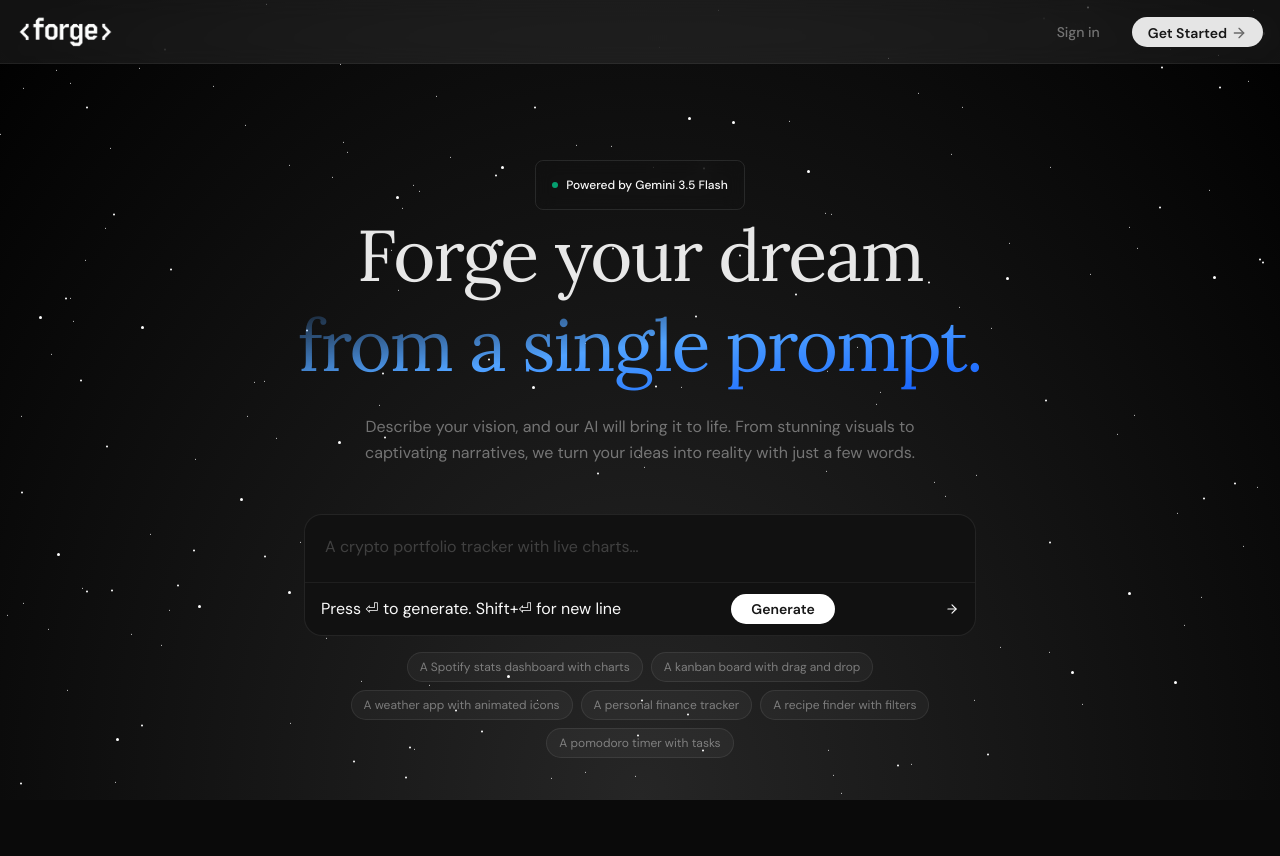
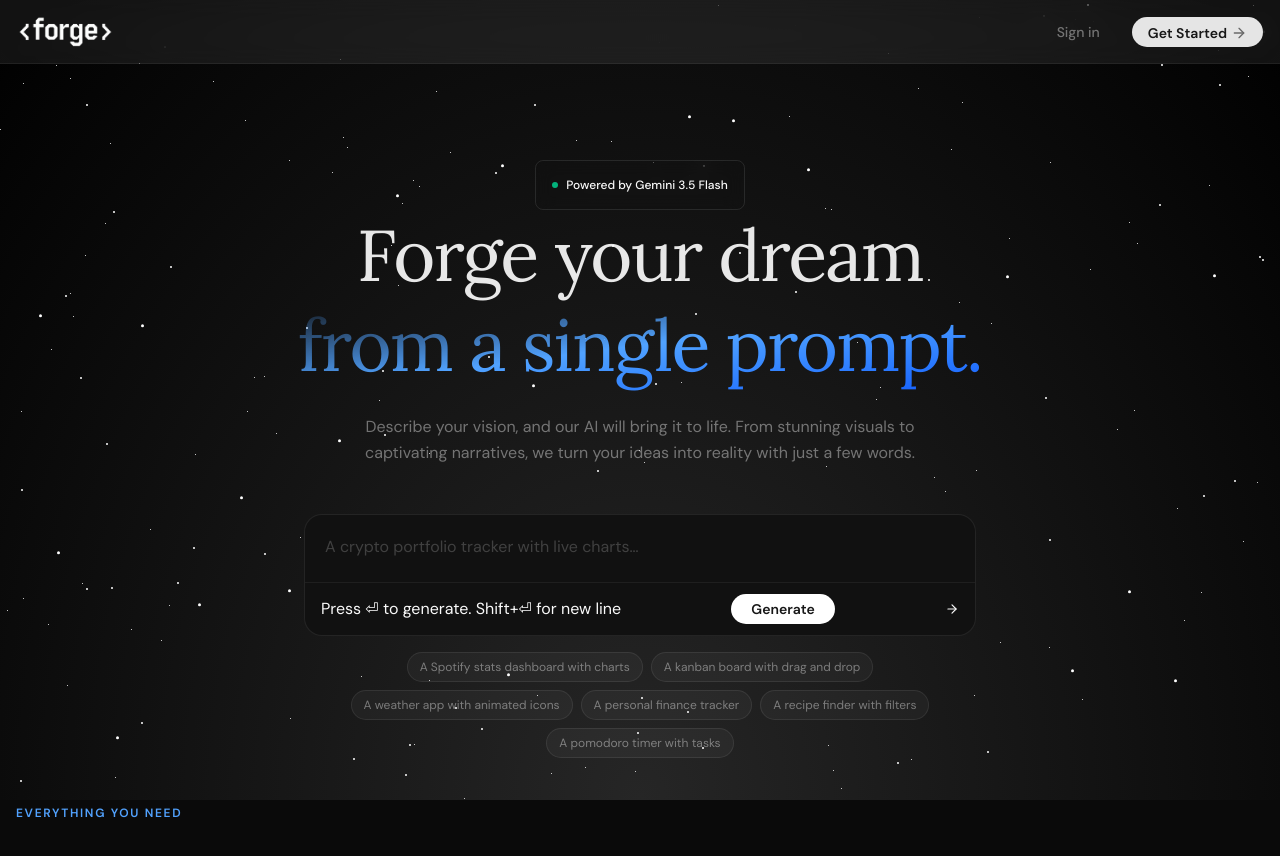
Before and after one commit to moonspark78/ai-app-builder, a Next.js app: page / in a window 1280 px wide. Shown: the top 856 px of the page. Built offline with nearby package versions, Linux system fonts and the light colour scheme; no server answers.

Commit message:
:art: working on Page.tsx  ./././././  :art:

```diff
--- a/app/page.tsx
+++ b/app/page.tsx
@@ -4,7 +4,7 @@ import { Badge } from "@/components/ui/badge";
 import { useRouter } from "next/navigation";
 import { useRef, useState, useEffect } from "react";
 import { StarsBackground } from "../components/animate-ui/components/backgrounds/stars";
-import { BlueTitle, GrayTitle } from "../components/reusables";
+import { BlueTitle, GrayTitle, SectionLabel } from "../components/reusables";
 import { cn } from "../lib/utils";
 import { SignInButton, useAuth } from "@clerk/nextjs";
 import { PLACEHOLDERS, SUGGESTIONS } from "../lib/data";
@@ -144,7 +144,9 @@ export default function Home() {
       </section>
 
       <section className="px-4 pb-32">
-        <div></div>
+        <div>
+          <SectionLabel>Everything you need</SectionLabel>
+        </div>
       </section>
     </main>
 
```
